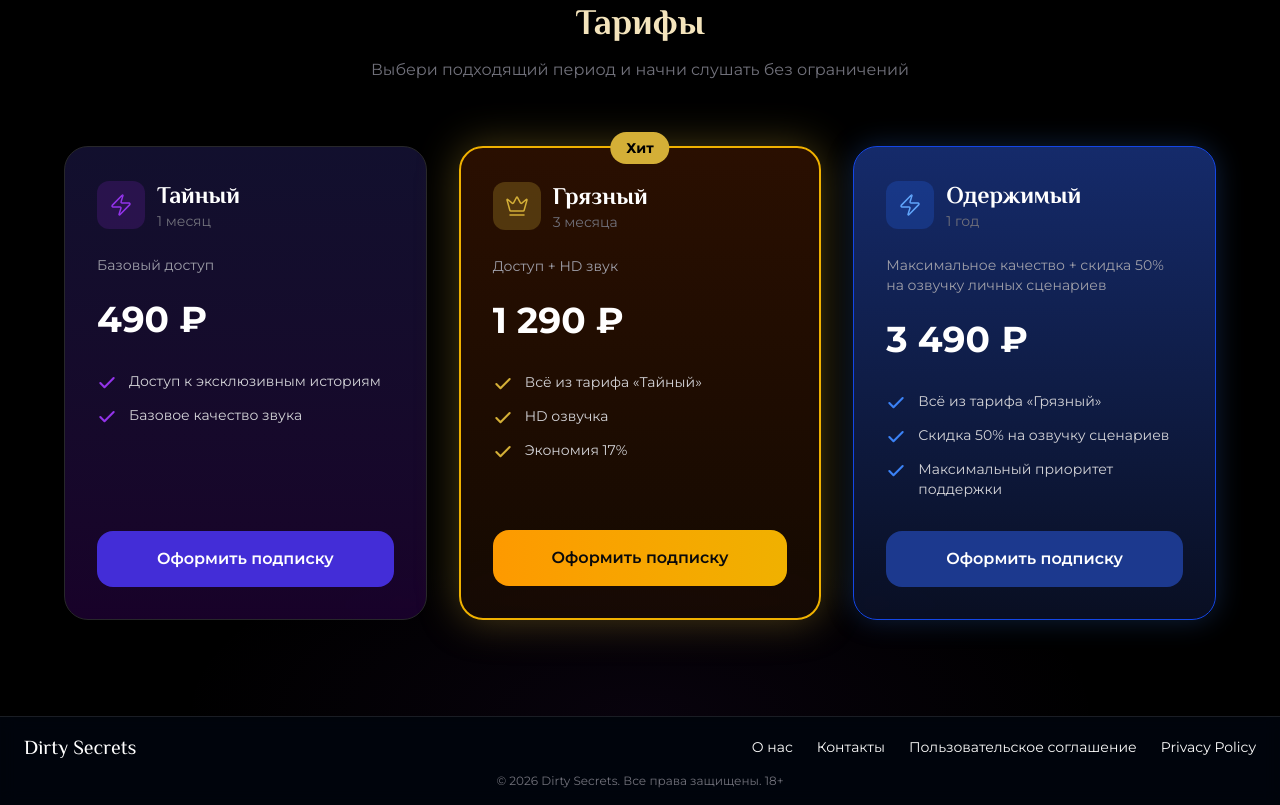
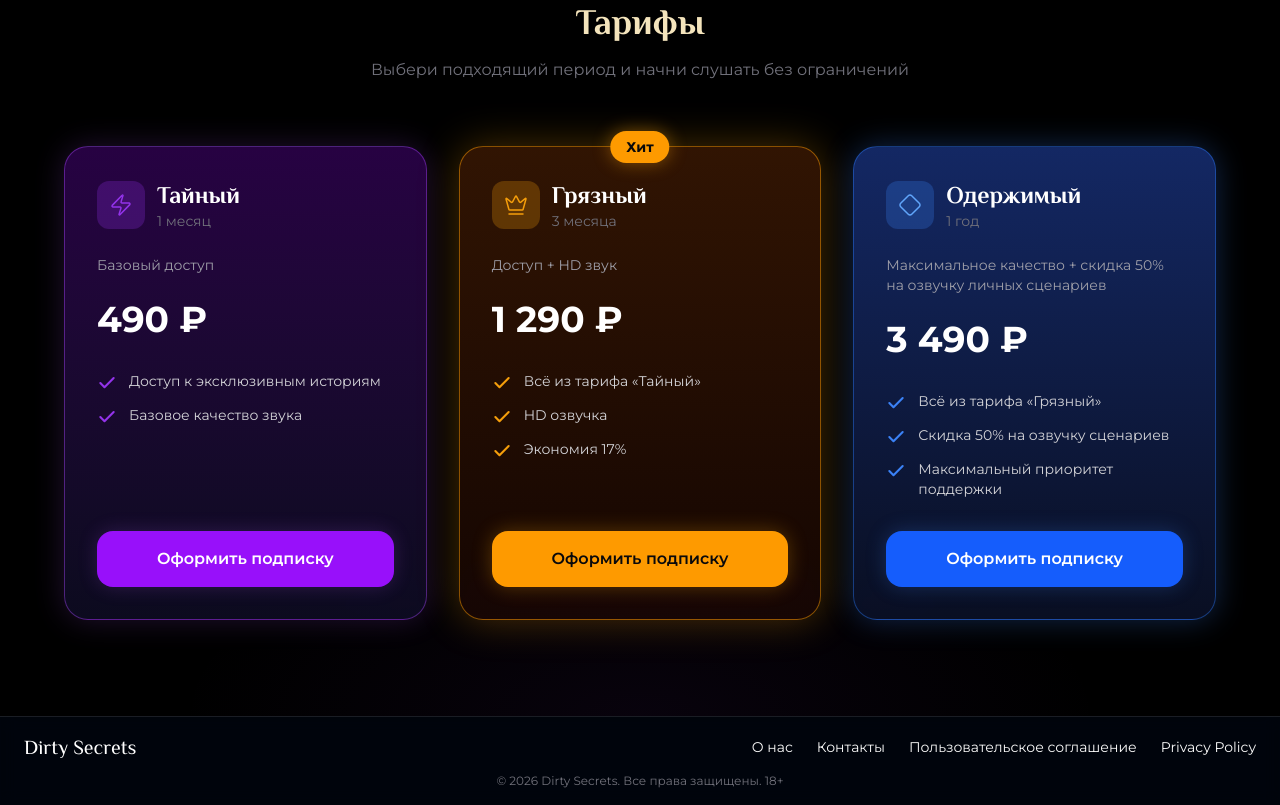
Before and after one commit to ruiskhakov2017-sys/audio-platform, a Next.js app in the folder site/frontend/: page /premium in a window 1280 px wide. Shown: the part 1100-1905 px from the top of the page. Built offline with nearby package versions, Linux system fonts and the light colour scheme; no server answers.

Commit message:
fix: tune premium cards styles and player desktop layout/actions

```diff
--- a/site/frontend/app/premium/page.tsx
+++ b/site/frontend/app/premium/page.tsx
@@ -14,6 +14,7 @@ import {
   Check,
   Crown,
   Zap,
+  Diamond,
 } from 'lucide-react';
 
 const GOLD = '#D4AF37';
@@ -76,7 +77,6 @@ const PLAN_THEME: Record<
   string,
   {
     cardClass: string;
-    glow?: string;
     iconBg: string;
     iconColor: string;
     checkColor: string;
@@ -84,27 +84,25 @@ const PLAN_THEME: Record<
   }
 > = {
   tainyi: {
-    cardClass: 'border border-zinc-800 bg-gradient-to-b from-indigo-950/60 to-purple-950/40',
-    iconBg: 'rgba(107,33,168,0.25)',
+    cardClass: 'border border-purple-500/40 bg-gradient-to-b from-purple-950/65 to-indigo-950/40 shadow-[0_0_30px_rgba(168,85,247,0.2)] hover:shadow-[0_0_40px_rgba(168,85,247,0.4)]',
+    iconBg: 'rgba(147,51,234,0.25)',
     iconColor: PURPLE_LIGHT,
     checkColor: PURPLE_LIGHT,
-    buttonClass: 'bg-indigo-700 hover:bg-indigo-600 text-white',
+    buttonClass: 'bg-purple-600 hover:bg-purple-500 text-white shadow-[0_0_20px_rgba(168,85,247,0.2)]',
   },
   gryaznyi: {
-    cardClass: 'border-2 border-yellow-500 bg-gradient-to-b from-amber-950/60 to-yellow-950/30',
-    glow: '0 0 42px rgba(212,175,55,0.35)',
-    iconBg: 'rgba(212,175,55,0.25)',
-    iconColor: GOLD,
-    checkColor: GOLD,
-    buttonClass: 'bg-gradient-to-r from-amber-500 to-yellow-500 hover:from-amber-400 hover:to-yellow-400 text-zinc-950',
+    cardClass: 'border border-amber-500/50 bg-gradient-to-b from-amber-900/40 to-orange-950/30 shadow-[0_0_40px_rgba(245,158,11,0.3)] hover:shadow-[0_0_50px_rgba(245,158,11,0.5)]',
+    iconBg: 'rgba(245,158,11,0.25)',
+    iconColor: '#F59E0B',
+    checkColor: '#F59E0B',
+    buttonClass: 'bg-amber-500 hover:bg-amber-400 text-zinc-950 shadow-[0_0_20px_rgba(245,158,11,0.3)]',
   },
   oderzhimyi: {
-    cardClass: 'border border-blue-700 bg-gradient-to-b from-blue-900/75 to-blue-950/40',
-    glow: '0 0 28px rgba(59,130,246,0.25)',
-    iconBg: 'rgba(37,99,235,0.25)',
+    cardClass: 'border border-blue-500/40 bg-gradient-to-b from-blue-900/70 to-blue-950/40 shadow-[0_0_30px_rgba(59,130,246,0.3)] hover:shadow-[0_0_50px_rgba(59,130,246,0.6)]',
+    iconBg: 'rgba(59,130,246,0.25)',
     iconColor: BLUE_LIGHT,
     checkColor: '#3B82F6',
-    buttonClass: 'bg-blue-900 hover:bg-blue-800 text-white',
+    buttonClass: 'bg-blue-600 hover:bg-blue-500 text-white shadow-[0_0_20px_rgba(59,130,246,0.25)]',
   },
 };
 
@@ -246,13 +244,9 @@ export default function PremiumPage() {
                     whileInView={{ opacity: 1, y: 0 }}
                     viewport={{ once: true }}
                     transition={{ duration: 0.5, delay: i * 0.15 }}
-                    style={{ boxShadow: theme.glow }}
                   >
                     {plan.popular && (
-                      <div
-                        className="absolute -top-4 left-1/2 -translate-x-1/2 px-4 py-1.5 rounded-full text-sm font-bold text-black"
-                        style={{ backgroundColor: GOLD }}
-                      >
+                      <div className="absolute -top-4 left-1/2 -translate-x-1/2 px-4 py-1.5 rounded-full text-sm font-bold bg-amber-500 text-zinc-950 shadow-[0_0_18px_rgba(245,158,11,0.45)]">
                         Хит
                       </div>
                     )}
@@ -263,6 +257,8 @@ export default function PremiumPage() {
                       >
                         {plan.popular ? (
                           <Crown className="w-6 h-6" style={{ color: theme.iconColor }} strokeWidth={1.5} />
+                        ) : plan.id === 'oderzhimyi' ? (
+                          <Diamond className="w-6 h-6" style={{ color: theme.iconColor }} strokeWidth={1.5} />
                         ) : (
                           <Zap className="w-6 h-6" style={{ color: theme.iconColor }} strokeWidth={1.5} />
                         )}
--- a/site/frontend/components/player/GlobalPlayerBar.tsx
+++ b/site/frontend/components/player/GlobalPlayerBar.tsx
@@ -7,6 +7,7 @@ import { useRouter } from 'next/navigation';
 import { usePlayerStore } from '@/store/playerStore';
 import { useFavoritesStore } from '@/store/favoritesStore';
 import { toggleFavoriteApi } from '@/lib/favoritesApi';
+import { toast } from 'sonner';
 import { Play, Pause, SkipBack, SkipForward, Volume2, Lock, Heart, Info, Moon, ExternalLink, ListMusic } from 'lucide-react';
 
 export function GlobalPlayerBar() {
@@ -107,7 +108,7 @@ export function GlobalPlayerBar() {
 
       <div className="h-full flex items-center justify-between gap-4 px-4 md:px-10 w-full">
         {/* Слева: обложка + название + автор */}
-        <div className="flex items-center gap-4 min-w-0 w-full md:w-[45%]">
+        <div className="flex items-center gap-4 min-w-0 w-[35%] md:w-[35%] flex-1 pr-6">
           <Link
             href={currentTrack ? `/story/${currentTrack.id}` : '#'}
             className="relative w-12 h-12 shrink-0 rounded-md overflow-hidden bg-white/5 block hover:ring-2 hover:ring-cyan-500/50 transition-all"
@@ -181,11 +182,11 @@ export function GlobalPlayerBar() {
         </div>
 
         {/* Центр: Play/Pause или замок */}
-        <div className="flex flex-col items-center justify-center gap-1 shrink-0 md:w-[10%]">
+        <div className="flex flex-col items-center justify-center gap-1 w-[30%] md:w-[20%] shrink-0">
           {isLocked && (
             <p className="text-xs text-amber-400/90">Доступно только по подписке</p>
           )}
-          <div className="flex items-center justify-center gap-2 md:gap-4">
+          <div className="flex items-center justify-center gap-4 md:gap-6">
             <button
               type="button"
               onClick={() => {
@@ -244,15 +245,23 @@ export function GlobalPlayerBar() {
         </div>
 
         {/* Справа: громкость на десктопе */}
-        <div className="hidden md:flex items-center justify-end gap-2 w-full md:w-[45%] shrink-0">
+        <div className="hidden md:flex items-center justify-end gap-2 w-[35%] md:w-[35%] flex-1 pl-6 shrink-0">
           <div className="hidden md:flex items-center gap-6 ml-auto mr-8 text-white/50">
             <span className="text-xs font-medium tracking-widest hover:text-white cursor-default transition-colors">
               {formatPlayerTime(position)} / {formatPlayerTime(displayDuration)}
             </span>
-            <button title="Добавить в плейлист/Очередь" className="hover:text-[#00B4D8] transition-colors">
+            <button
+              title="Добавить в плейлист/Очередь"
+              className="hover:text-[#00B4D8] transition-colors"
+              onClick={() => toast.info('Функция "Очередь воспроизведения" появится в ближайшем обновлении!')}
+            >
               <ListMusic className="w-5 h-5" />
             </button>
-            <button title="Таймер сна (в разработке)" className="hover:text-[#00B4D8] transition-colors">
+            <button
+              title="Таймер сна (в разработке)"
+              className="hover:text-[#00B4D8] transition-colors"
+              onClick={() => toast.info('Таймер сна будет активирован. Функция в разработке.')}
+            >
               <Moon className="w-5 h-5" />
             </button>
             <button
```
